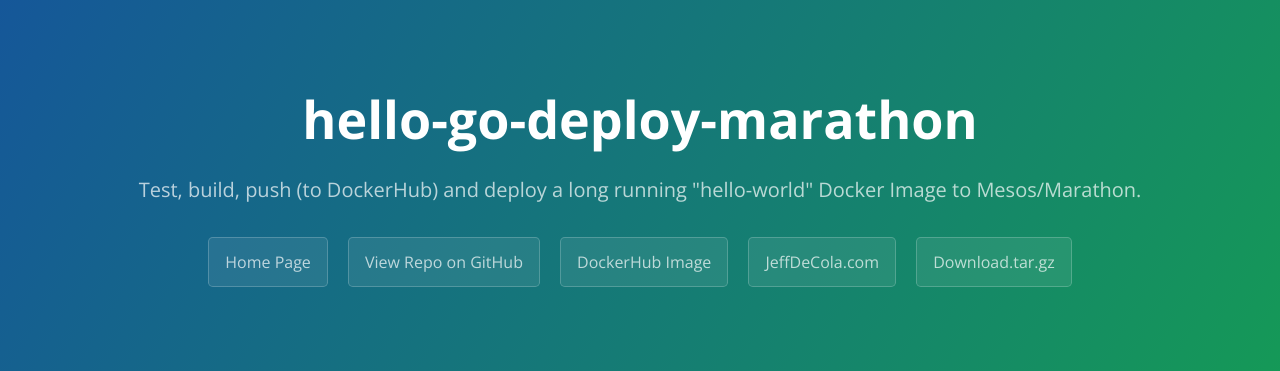
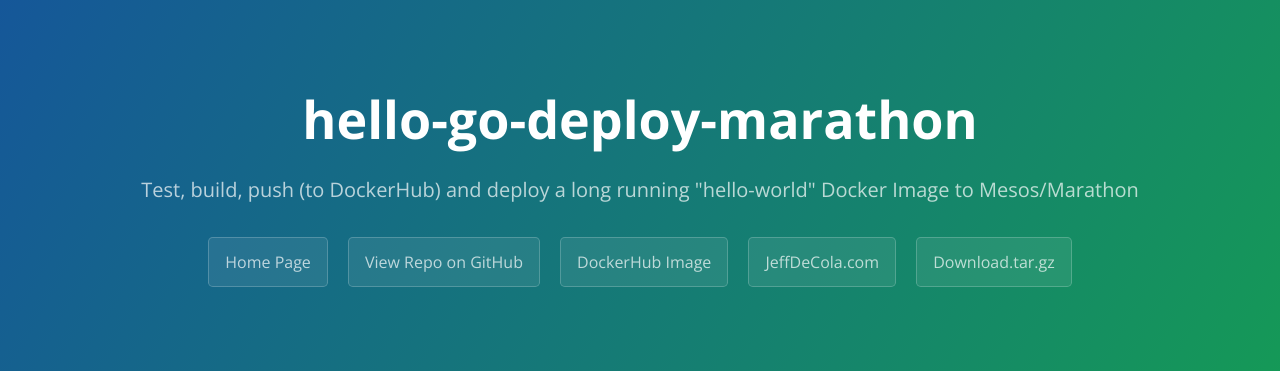
Before and after one commit to bisatol/hello-go-deploy-marathon, a Jekyll site: the page built from docs/index.md, in a window 1280 px wide and 900 px high. Shown: the top 371 px of the window. Built offline with Jekyll 4.4.1, drawn with Linux system fonts in a browser that asks for light colours; nearby versions of some CDN libraries; library files that are not in the unit come from our copies.

Commit message:
update ci

```diff
--- a/docs/index.md
+++ b/docs/index.md
@@ -2,7 +2,7 @@
 layout: default
 title: JeffDeCola/hello-go-deploy-marathon
 projectname : hello-go-deploy-marathon
-summary: Test, build, push (to DockerHub) and deploy a long running "hello-world" Docker Image to Mesos/Marathon.
+summary: Test, build, push (to DockerHub) and deploy a long running "hello-world" Docker Image to Mesos/Marathon
 ---
 
 {% include README.md %}
```
Also changed, not shown: README.md, 2 other files.
